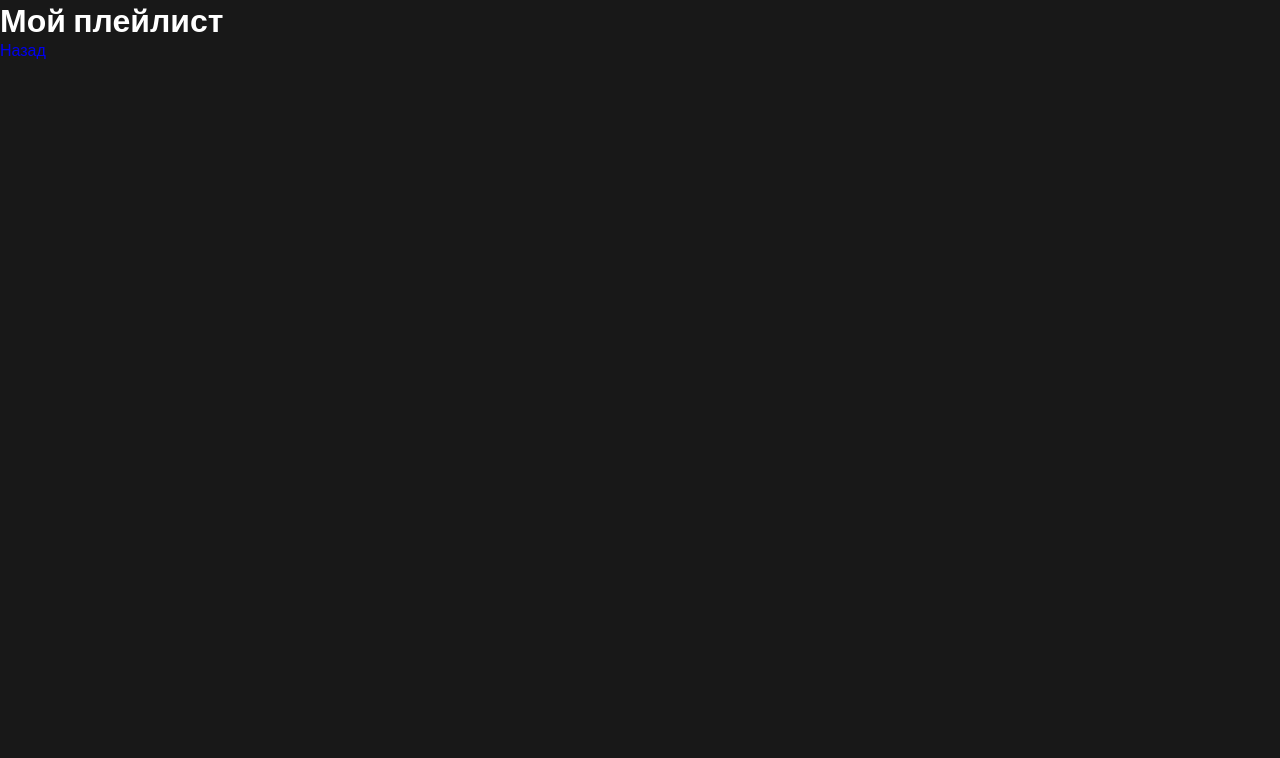
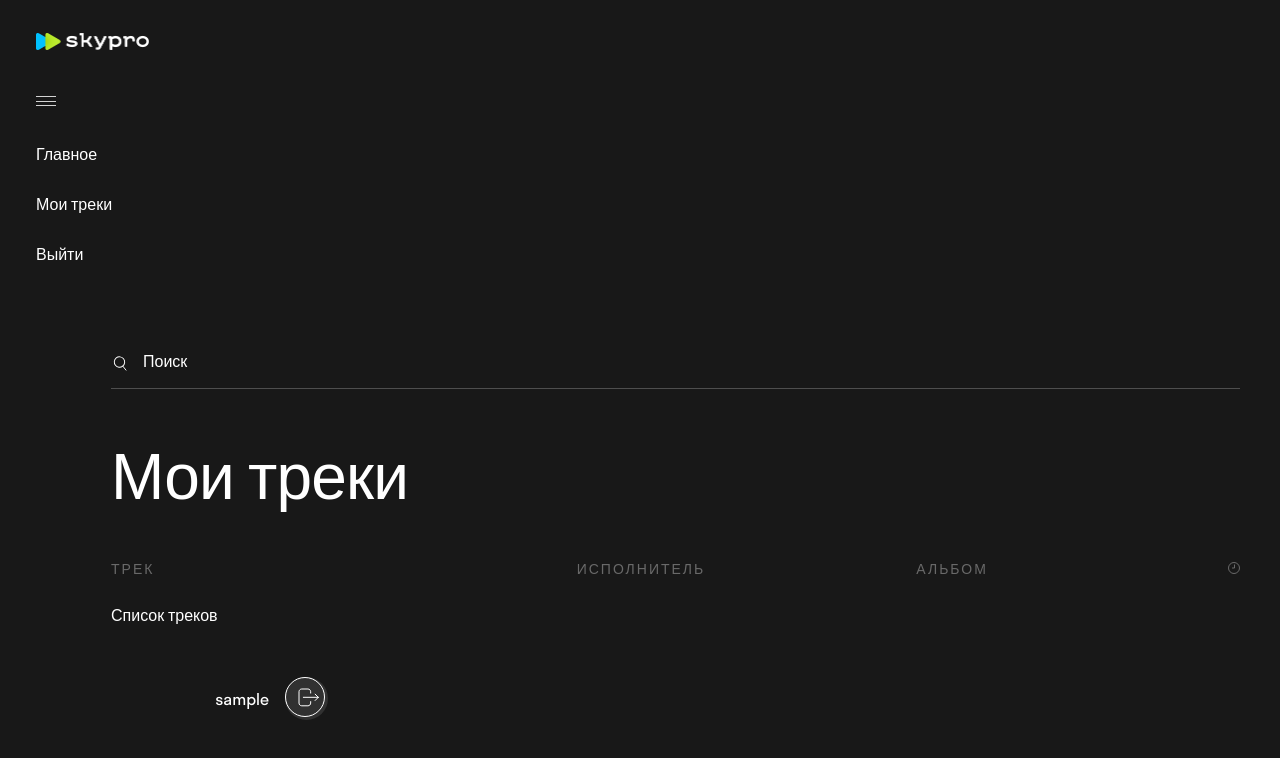
Before and after one commit to Alex-Viet/skypro-music, a React (Create React App) app in the folder skypro-music/: page /favorites in a window 1280 px wide. Shown: the top 758 px of the page. Built offline with nearby package versions, Linux system fonts and the light colour scheme; no server answers; sample sign-in values are in the browser's storage.

Commit message:
Реализован общий для всех страниц компонент с помощью Outlet

```diff
--- a/skypro-music/src/Routes.jsx
+++ b/skypro-music/src/Routes.jsx
@@ -7,6 +7,7 @@ import { MainPage } from './pages/main-page/MainPage';
 import { NotFound } from './pages/not-found-404/NotFound';
 import { ProtectedRoute } from './components/ProtectedRoute/ProtectedRoute';
 import { useAuth } from './contexts/AuthContext';
+import { CenterBlock } from './components/CenterBlock/CenterBlock';
 
 export function AppRoutes({ isLoading, trackListError }) {
   const { user } = useAuth();
@@ -21,28 +22,22 @@ export function AppRoutes({ isLoading, trackListError }) {
         path="/"
         element={(
           <ProtectedRoute user={user} isAllowed={Boolean(user)}>
-            <MainPage isLoading={isLoading} trackListError={trackListError} />
+            <MainPage isLoading={isLoading} />
           </ProtectedRoute>
         )}
-      />
-
-      <Route
-        path="/favorites"
-        element={(
-          <ProtectedRoute user={user} isAllowed={Boolean(user)}>
-            <Favorites />
-          </ProtectedRoute>
-        )}
-      />
-
-      <Route
-        path="/category/:id"
-        element={(
-          <ProtectedRoute user={user} isAllowed={Boolean(user)}>
-            <Category />
-          </ProtectedRoute>
-        )}
-      />
+      >
+        <Route
+          index
+          element={(
+            <CenterBlock
+              isLoading={isLoading}
+              trackListError={trackListError}
+            />
+          )}
+        />
+        <Route path="/favorites" element={<Favorites />} />
+        <Route path="/category/:id" element={<Category />} />
+      </Route>
     </Routes>
   );
 }
--- a/skypro-music/src/components/Bar/Bar.jsx
+++ b/skypro-music/src/components/Bar/Bar.jsx
@@ -1,7 +1,11 @@
 import { useEffect, useRef, useState } from 'react';
 import { useDispatch, useSelector } from 'react-redux';
 import { formatSecondsToTime } from '../../utils/utils';
-import { playTrack, stopTrack, playNextTrack } from '../../store/slices/playlistSlice';
+import {
+  playTrack,
+  stopTrack,
+  playNextTrack,
+} from '../../store/slices/playlistSlice';
 import { PlayerControls } from './PlayerControls';
 import { ProgressBar } from './ProgressBar';
 import { TrackPlay } from './TrackPlay';
@@ -70,7 +74,9 @@ export const AudioPlayer = () => {
       audioRef.current.addEventListener('timeupdate', updateTime);
 
       return () => {
-        audioRef.current.removeEventListener('timeupdate', updateTime);
+        if (audioRef.current) {
+          audioRef.current.removeEventListener('timeupdate', updateTime);
+        }
       };
     }
     return null;
--- a/skypro-music/src/components/CenterBlock/CenterBlock.jsx
+++ b/skypro-music/src/components/CenterBlock/CenterBlock.jsx
@@ -23,10 +23,8 @@ export function CenterBlock({ isLoading, trackListError }) {
           </S.Col04>
         </S.ContentTitle>
         <S.ContentPlaylist>
-          <Track
-            isLoading={isLoading}
-            trackListError={trackListError}
-          />
+          <Track isLoading={isLoading} trackListError={trackListError} />
+
         </S.ContentPlaylist>
       </S.CenterBlockContent>
     </S.MainCenterBlock>
--- a/skypro-music/src/components/MainNav/NavMenu.jsx
+++ b/skypro-music/src/components/MainNav/NavMenu.jsx
@@ -20,7 +20,7 @@ export function NavMenu() {
           <S.MenuLink to="/">Главное</S.MenuLink>
         </S.MenuItem>
         <S.MenuItem>
-          <S.MenuLink to="/favorites">Мой плейлист</S.MenuLink>
+          <S.MenuLink to="/favorites">Мои треки</S.MenuLink>
         </S.MenuItem>
         <S.MenuItem>
           {localStorage.getItem('user') ? (
--- a/skypro-music/src/pages/favorites/Favorites.jsx
+++ b/skypro-music/src/pages/favorites/Favorites.jsx
@@ -1,10 +1,27 @@
-import { Link } from 'react-router-dom';
+import * as S from '../../components/CenterBlock/CenterBlock.styles';
+import { Search } from '../../components/Search/Search';
 
-export function Favorites() {
+export const Favorites = () => {
   return (
-    <div>
-      <h1>Мой плейлист</h1>
-      <Link to="/">Назад</Link>
-    </div>
+    <S.MainCenterBlock>
+      <Search />
+
+      <S.CenterBlockTitle>Мои треки</S.CenterBlockTitle>
+      <S.CenterBlockContent>
+        <S.ContentTitle>
+          <S.Col01>Трек</S.Col01>
+          <S.Col02>ИСПОЛНИТЕЛЬ</S.Col02>
+          <S.Col03>АЛЬБОМ</S.Col03>
+          <S.Col04>
+            <S.PlaylistTitleSvg alt="time">
+              <use xlinkHref="img/icon/sprite.svg#icon-watch" />
+            </S.PlaylistTitleSvg>
+          </S.Col04>
+        </S.ContentTitle>
+        <S.ContentPlaylist>
+          <div>Список треков</div>
+        </S.ContentPlaylist>
+      </S.CenterBlockContent>
+    </S.MainCenterBlock>
   );
-}
+};
--- a/skypro-music/src/pages/main-page/MainPage.jsx
+++ b/skypro-music/src/pages/main-page/MainPage.jsx
@@ -1,16 +1,13 @@
+import { Outlet } from 'react-router-dom';
 import * as S from './MainPage.styles';
-import { CenterBlock } from '../../components/CenterBlock/CenterBlock';
 import { MainNav } from '../../components/MainNav/MainNav';
 import { Sidebar } from '../../components/Sidebar/Sidebar';
 
-export function MainPage({ isLoading, trackListError }) {
+export function MainPage({ isLoading }) {
   return (
     <S.Main>
       <MainNav />
-      <CenterBlock
-        isLoading={isLoading}
-        trackListError={trackListError}
-      />
+      <Outlet />
       <Sidebar isLoading={isLoading} />
     </S.Main>
   );
```
